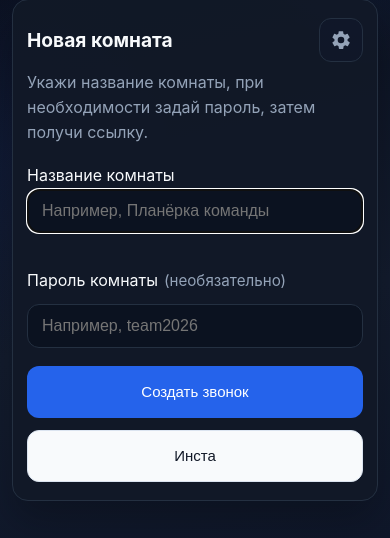
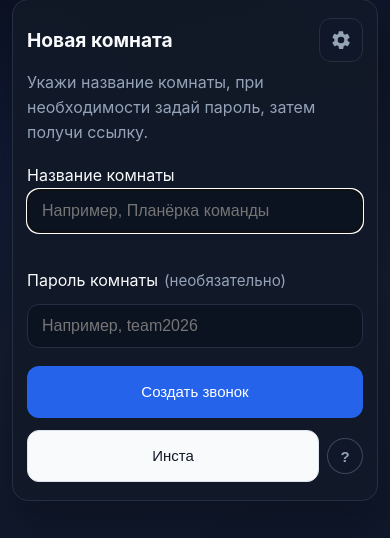
Before and after one commit to Noloquideus/linkra, a FastAPI app: page / in a window 390 px wide; the page is wider, and only the part inside the window is pictured. Shown: the part 306-844 px from the top of that part. Run offline with FastAPI, Linux system fonts and the light colour scheme.

Commit message:
add ? for insta

```diff
--- a/backend/static/style.css
+++ b/backend/static/style.css
@@ -305,9 +305,88 @@ body {
   flex: 1 1 200px;
 }
 
-.home-create-actions .insta-btn {
-  flex: 0 1 140px;
-  min-width: 120px;
+.insta-bundle {
+  display: flex;
+  align-items: center;
+  gap: 8px;
+  flex: 0 1 168px;
+  min-width: 0;
+}
+
+.insta-bundle .insta-btn {
+  flex: 1 1 auto;
+  min-width: 96px;
+}
+
+.insta-help-cell {
+  position: relative;
+  flex: 0 0 auto;
+  display: flex;
+  align-items: center;
+}
+
+.insta-help-btn {
+  width: 26px;
+  height: 26px;
+  padding: 0;
+  border-radius: 999px;
+  border: 1px solid rgba(148, 163, 184, 0.35);
+  background: rgba(15, 23, 42, 0.75);
+  color: #94a3b8;
+  font-size: 13px;
+  font-weight: 800;
+  line-height: 1;
+  cursor: help;
+  display: inline-flex;
+  align-items: center;
+  justify-content: center;
+  transition: color 0.15s ease, border-color 0.15s ease, background 0.15s ease;
+}
+
+.insta-help-btn:hover,
+.insta-help-btn:focus-visible {
+  color: var(--text);
+  border-color: rgba(148, 163, 184, 0.55);
+  background: rgba(30, 41, 59, 0.9);
+  outline: none;
+}
+
+.insta-help-popover {
+  position: absolute;
+  bottom: calc(100% + 10px);
+  right: 0;
+  width: min(272px, calc(100vw - 40px));
+  padding: 10px 12px;
+  border-radius: 12px;
+  border: 1px solid var(--line);
+  background: rgba(17, 24, 39, 0.98);
+  box-shadow: 0 14px 36px rgba(0, 0, 0, 0.45);
+  font-size: 13px;
+  font-weight: 500;
+  line-height: 1.45;
+  color: #e2e8f0;
+  z-index: 60;
+  opacity: 0;
+  visibility: hidden;
+  pointer-events: none;
+  transition: opacity 0.18s ease, visibility 0.18s ease;
+}
+
+.insta-help-popover::after {
+  content: '';
+  position: absolute;
+  top: 100%;
+  right: 10px;
+  border: 7px solid transparent;
+  border-top-color: rgba(17, 24, 39, 0.98);
+  filter: drop-shadow(0 2px 1px rgba(0, 0, 0, 0.2));
+}
+
+.insta-help-cell:hover .insta-help-popover,
+.insta-help-cell:focus-within .insta-help-popover {
+  opacity: 1;
+  visibility: visible;
+  pointer-events: auto;
 }
 
 .hidden {
@@ -1686,10 +1765,34 @@ label span {
     justify-content: center;
   }
 
-  .home-create-actions .insta-btn {
+  .home-create-actions .insta-bundle {
+    width: 100%;
+    max-width: none;
+    flex: 1 1 auto;
+  }
+
+  .home-create-actions .insta-bundle .insta-btn {
     flex: 1 1 auto;
     min-width: 0;
     max-width: none;
+    width: auto;
+  }
+
+  .home-create-actions .insta-help-popover {
+    left: 0;
+    right: auto;
+    width: min(288px, calc(100vw - 28px));
+  }
+
+  .home-create-actions .insta-help-popover::after {
+    left: 14px;
+    right: auto;
+  }
+
+  .insta-help-btn {
+    width: 36px;
+    height: 36px;
+    font-size: 15px;
   }
 
   .home-settings-menu {
--- a/backend/templates/index.html
+++ b/backend/templates/index.html
@@ -103,15 +103,30 @@
 
           <div class="home-create-actions">
             <button id="create-call-btn" class="btn primary create-btn">Создать звонок</button>
+            <div class="insta-bundle">
               <button
                 type="button"
                 id="insta-btn"
                 class="btn secondary insta-btn"
                 aria-label="Инста: быстрая комната без камеры и микрофона, ссылка в буфере"
-              title="Сразу создаётся комната: микрофон и камера выключены, короткая ссылка копируется в буфер, открывается звонок. Случайное имя можно сменить в комнате."
               >
                 Инста
               </button>
+              <div class="insta-help-cell">
+                <button
+                  type="button"
+                  class="insta-help-btn"
+                  aria-label="Справка: что делает кнопка Инста"
+                  aria-describedby="insta-help-desc"
+                >
+                  <span aria-hidden="true">?</span>
+                </button>
+                <div id="insta-help-desc" class="insta-help-popover" role="tooltip">
+                  Сразу создаётся комната: микрофон и камера выключены, короткая ссылка копируется в буфер,
+                  открывается звонок. Случайное имя можно сменить в комнате.
+                </div>
+              </div>
+            </div>
           </div>
         </div>
 
```
Lines whose indentation alone changed are shown as unchanged.
